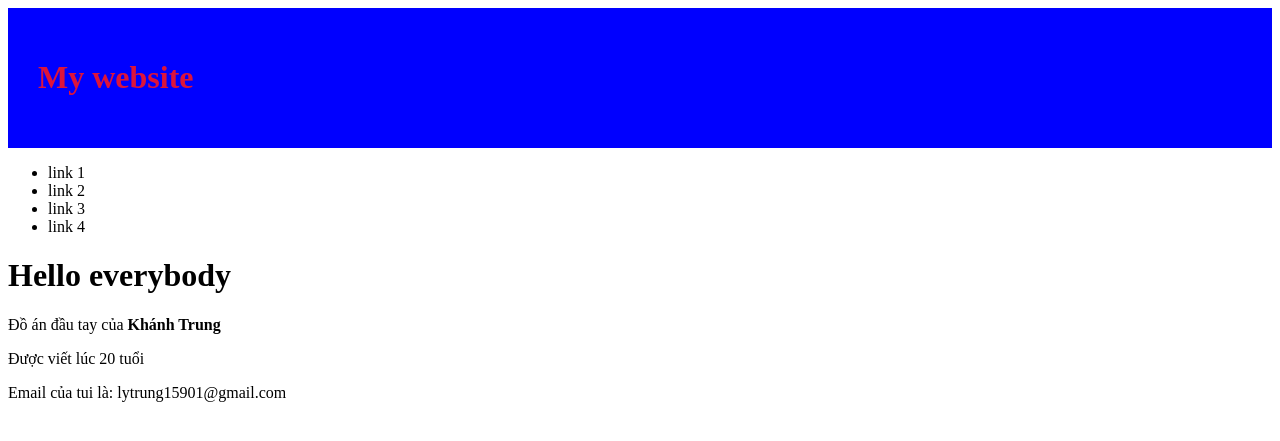
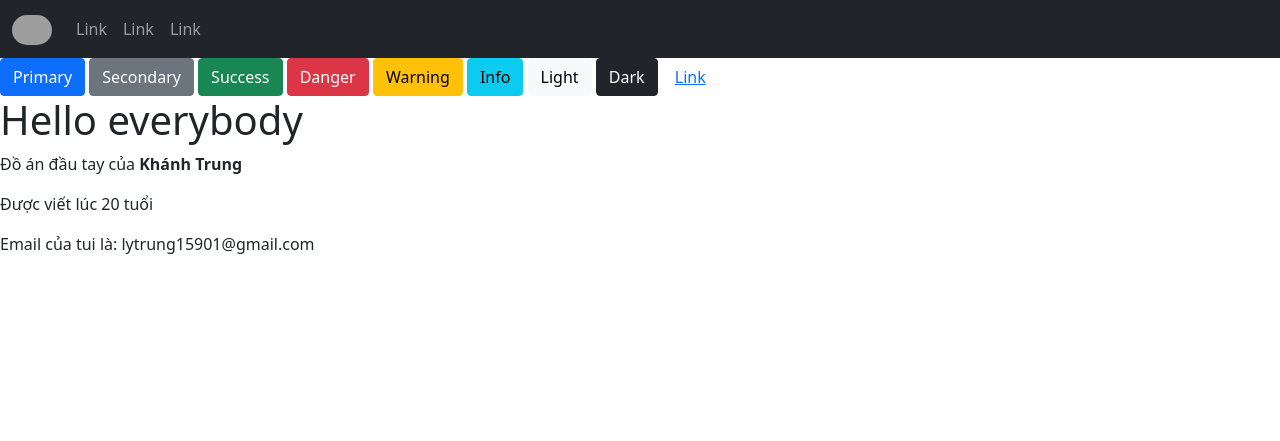
Before and after one commit to Zelzalll/relaxApp, a Django app: page /test/ in a window 1280 px wide. Shown: the top 441 px of the page. Run offline with Django 3.2, Linux system fonts and the light colour scheme; grey boxes are pictures that could not be loaded.

Commit message:
Trung created home, header, footer file

```diff
--- a/relax/static/relax/style.css
+++ /dev/null
@@ -1,5 +0,0 @@
-.header{
-    padding: 30px;
-    background-color: blue;
-    color: crimson;
-}
--- a/relax/templates/relax/base.html
+++ b/relax/templates/relax/base.html
@@ -6,25 +6,41 @@
     <meta charset="UTF-8">
     <meta http-equiv="X-UA-Compatible" content="IE=edge">
     <meta name="viewport" content="width=device-width, initial-scale=1.0">
-    <title>Document</title>
+
+    <title>{% block title %}{% endblock %}</title>
+
     <link rel="stylesheet" href="{% static 'relax/style.css' %}">
+    <link href="https://cdn.jsdelivr.net/npm/bootstrap@5.1.3/dist/css/bootstrap.min.css" rel="stylesheet" integrity="sha384-1BmE4kWBq78iYhFldvKuhfTAU6auU8tT94WrHftjDbrCEXSU1oBoqyl2QvZ6jIW3" crossorigin="anonymous">
+
 </head>
 <body>
-    <div class="header">
-        <h1>My website</h1>
+    <!-- --------------header of website-------------- -->
+    {% block header %}
+        {% include "relax/header.html" %}
+    {% endblock %}
+
+    <!-- --------------------------------------------- -->
+    <div>
+        <button type="button" class="btn btn-primary">Primary</button>
+        <button type="button" class="btn btn-secondary">Secondary</button>
+        <button type="button" class="btn btn-success">Success</button>
+        <button type="button" class="btn btn-danger">Danger</button>
+        <button type="button" class="btn btn-warning">Warning</button>
+        <button type="button" class="btn btn-info">Info</button>
+        <button type="button" class="btn btn-light">Light</button>
+        <button type="button" class="btn btn-dark">Dark</button>
+        <button type="button" class="btn btn-link">Link</button>
     </div>
-    <div class="menu">
-        <ul>
-            <li>link 1</li>
-            <li>link 2</li>
-            <li>link 3</li>
-            <li>link 4</li>
-        </ul>
-    </div>
+
     <div class="content">
         {% block content %}
 
         {% endblock %}
     </div>
+    <!-- --------------footer of website-------------- -->
+    {% block footer %}
+        {% include "relax/footer.html" %}
+    {% endblock %}
+    <!-- --------------------------------------------- -->
 </body>
 </html>
--- /dev/null
+++ b/relax/templates/relax/footer.html
@@ -0,0 +1,4 @@
+
+{% block footer %}
+
+{% endblock %}
--- /dev/null
+++ b/relax/templates/relax/header.html
@@ -0,0 +1,27 @@
+{% block header %}
+    <header>
+        <nav class="navbar navbar-expand-sm bg-dark navbar-dark">
+            <div class="container-fluid">
+                <a class="navbar-brand" href="#">
+                <img src="logo.png" alt="Avatar Logo" style="width:40px;" class="rounded-pill">
+                </a>
+                <button class="navbar-toggler" type="button" data-bs-toggle="collapse" data-bs-target="#mynavbar">
+                    <span class="navbar-toggler-icon"></span>
+                </button>
+                <div class="collapse navbar-collapse" id="mynavbar">
+                    <ul class="navbar-nav me-auto">
+                    <li class="nav-item">
+                        <a class="nav-link" href="javascript:void(0)">Link</a>
+                    </li>
+                    <li class="nav-item">
+                        <a class="nav-link" href="javascript:void(0)">Link</a>
+                    </li>
+                    <li class="nav-item">
+                        <a class="nav-link" href="javascript:void(0)">Link</a>
+                    </li>
+                    </ul>
+                </div>
+            </div>
+        </nav>
+    </header>
+{% endblock %}
--- a/relax/templates/relax/test.html
+++ b/relax/templates/relax/test.html
@@ -1,4 +1,6 @@
 {% extends 'relax/base.html' %}
+
+{% block title %}Test{% endblock %}
 
 {% block content %}
 
--- a/relax/urls.py
+++ b/relax/urls.py
@@ -3,5 +3,5 @@ from . import views
 
 urlpatterns = [
     path('test/', views.test, name="test"),
-
+    path('/', views.home, name="home"),
 ]
--- a/relax/views.py
+++ b/relax/views.py
@@ -9,3 +9,6 @@ def test(request):
         "email": "lytrung15901@gmail.com"
         }
     return render(request, "relax/test.html", context)
+
+def home(request):
+    return render(request, "relax/home.html")
```
Also changed, not shown: relax/templates/relax/home.html (added, +9 -0 lines).
